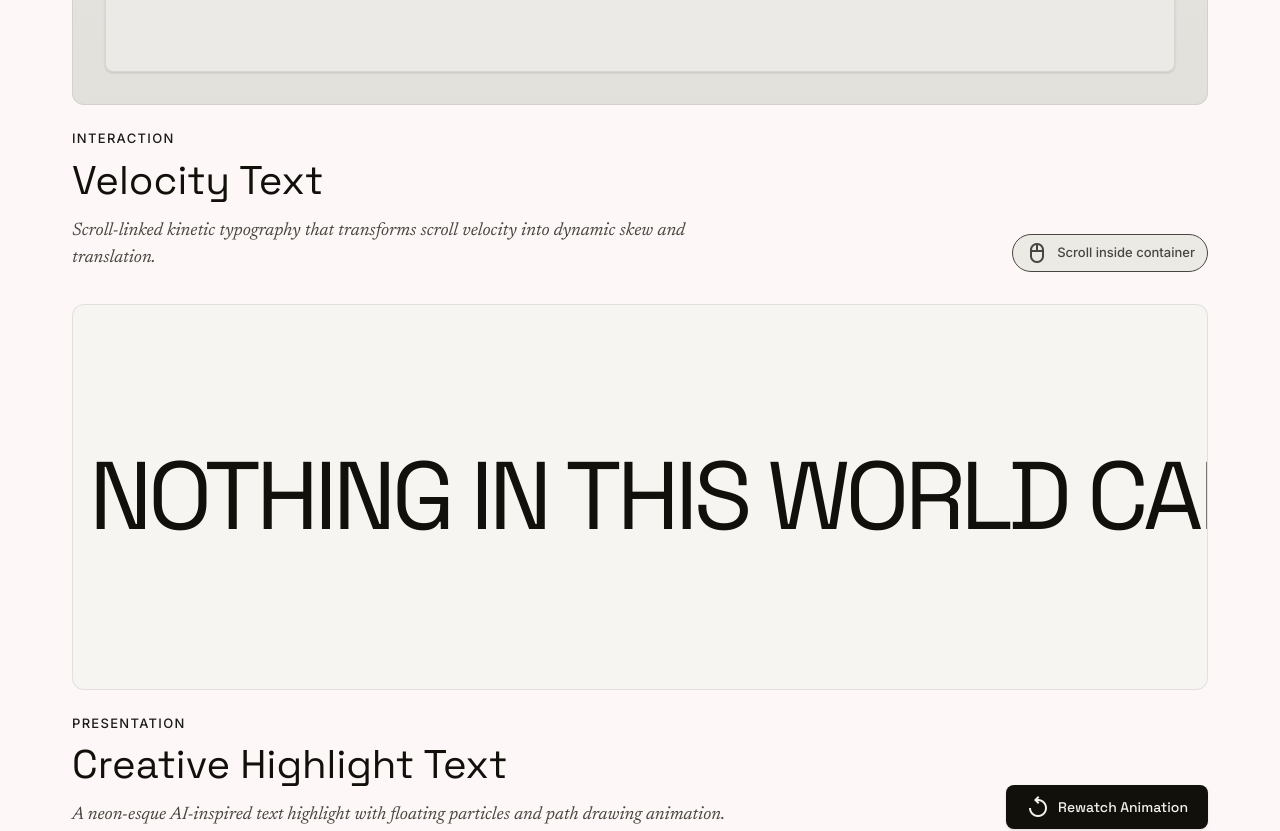
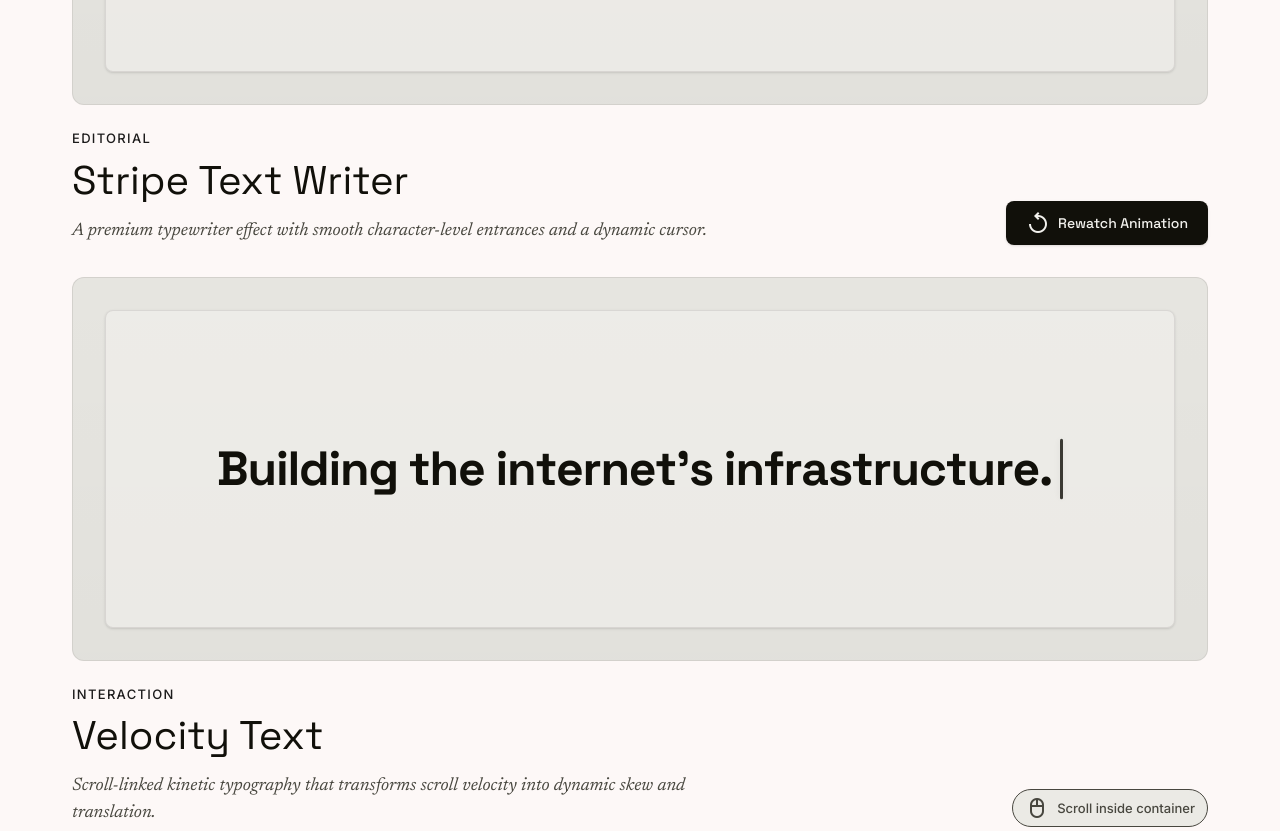
Before and after one commit to TakshPatel02/ComponentLabs, a React (Vite) app: page /components/text in a window 1280 px wide. Shown: the part 960-1791 px from the top of the page. Built offline with nearby package versions, Linux system fonts and the light colour scheme.

Commit message:
feat: implement StripeWriter animation component and add to text components showcase page

```diff
--- a/src/Pages/Components/TextComponentPage.jsx
+++ b/src/Pages/Components/TextComponentPage.jsx
@@ -2,10 +2,12 @@ import React, { useState } from 'react'
 import EncryptedText from "../../components/TextComponents/EncryptedText";
 import VelocityText from "../../components/TextComponents/VelocityText";
 import { CreativeHighlightText } from "../../components/TextComponents/CreativeHighlightText";
+import StripeWriter from "../../components/TextComponents/StripeWriter";
 
 const TextComponentPage = () => {
   const [replayKey, setReplayKey] = useState(0);
   const [highlightReplayKey, setHighlightReplayKey] = useState(0);
+  const [stripeReplayKey, setStripeReplayKey] = useState(0);
   return (
     <>
       {/* Encrypted Text Component Section */}
@@ -48,6 +50,49 @@ const TextComponentPage = () => {
               className="text-2xl md:text-5xl font-mono-code font-bold text-primary tracking-tighter"
               interval={40}
               duration={2000}
+            />
+          </div>
+        </div>
+      </div>
+
+      {/* Stripe Text Writer Component Section */}
+      <div className="w-full flex flex-col group mt-6">
+        {/* Component Header and Controls */}
+        <div className="mb-8 flex flex-col md:flex-row md:items-end justify-between gap-6">
+          <div className="flex-1">
+            <span className="font-system-micro text-system-micro text-secondary tracking-widest uppercase mb-2 block">
+              Editorial
+            </span>
+            <h3 className="font-section-heading text-[32px] md:text-[40px] leading-tight text-primary transition-colors">
+              Stripe Text Writer
+            </h3>
+            <p className="font-editorial-standard text-editorial-standard text-on-surface-variant italic mt-3 max-w-2xl">
+              A premium typewriter effect with smooth character-level entrances and a dynamic cursor.
+            </p>
+          </div>
+
+          <div className="shrink-0 flex items-center">
+            <button
+              onClick={() => setStripeReplayKey((v) => v + 1)}
+              className="flex items-center justify-center gap-2 bg-primary text-cursor-cream hover:bg-error-warm px-5 py-2.5 rounded-lg text-sm font-medium font-['Space_Grotesk'] transition-all active:scale-[0.98] shadow-sm hover:shadow-md"
+            >
+              <span className="material-symbols-outlined text-[18px]">
+                replay
+              </span>
+              Rewatch Animation
+            </button>
+          </div>
+        </div>
+
+        <div className="w-full min-h-75 md:h-96 bg-cursor-light rounded-xl oklab-border p-4 md:p-8 flex flex-col items-center justify-center relative overflow-hidden transition-all duration-500 group-hover:shadow-[0_20px_70px_-10px_rgba(38,37,30,0.05)]">
+          <div className="absolute inset-0 z-0 bg-linear-to-b from-transparent to-black/2 pointer-events-none"></div>
+
+          <div className="relative z-10 w-full h-full flex items-center justify-center bg-cursor-cream/60 rounded-lg oklab-border shadow-sm">
+            <StripeWriter
+              key={stripeReplayKey}
+              text="Building the internet's infrastructure."
+              className="text-2xl md:text-5xl font-section-heading font-bold text-primary tracking-tight text-center px-4"
+              speed={0.04}
             />
           </div>
         </div>
--- /dev/null
+++ b/src/components/TextComponents/StripeWriter.jsx
@@ -0,0 +1,88 @@
+import { motion } from 'motion/react';
+
+const StripeWriter = ({
+  text = "Building the internet's infrastructure.",
+  delay = 0,
+  speed = 0.03,
+  className = "",
+  cursorClassName = "bg-primary",
+  triggerOnce = true
+}) => {
+  const characters = text.split("");
+
+  const container = {
+    hidden: { opacity: 0 },
+    visible: {
+      opacity: 1,
+      transition: {
+        staggerChildren: speed,
+        delayChildren: delay,
+      },
+    },
+  };
+
+  const child = {
+    visible: {
+      opacity: 1,
+      y: 0,
+      rotateX: 0,
+      scale: 1,
+      filter: "blur(0px)",
+      transition: {
+        type: "spring",
+        damping: 15,
+        stiffness: 150,
+        mass: 0.8
+      },
+    },
+    hidden: {
+      opacity: 0,
+      y: 20,
+      rotateX: 90,
+      scale: 0.8,
+      filter: "blur(8px)",
+      transition: {
+        type: "spring",
+        damping: 15,
+        stiffness: 150,
+      },
+    },
+  };
+
+  return (
+    <motion.div
+      variants={container}
+      initial="hidden"
+      whileInView="visible"
+      viewport={{ once: triggerOnce, amount: 0.3 }}
+      className={`flex flex-wrap items-center justify-center perspective-[1000px] ${className}`}
+    >
+      {characters.map((char, index) => (
+        <motion.span
+          variants={child}
+          key={index}
+          className="inline-block white-space-pre origin-bottom"
+          style={{ transformStyle: "preserve-3d" }}
+        >
+          {char === " " ? "\u00A0" : char}
+        </motion.span>
+      ))}
+      <motion.span
+        initial={{ opacity: 0, scaleY: 0.5 }}
+        animate={{
+          opacity: [0, 1, 0],
+          scaleY: [0.8, 1.1, 0.8],
+        }}
+        transition={{
+          duration: 0.8,
+          repeat: Infinity,
+          ease: "easeInOut",
+          delay: characters.length * speed + delay
+        }}
+        className={`inline-block w-micro-2 h-[1.2em] ml-2 align-middle rounded-full shadow-[0_0_8px_rgba(0,0,0,0.1)] ${cursorClassName}`}
+      />
+    </motion.div>
+  );
+};
+
+export default StripeWriter;
```
Also changed, not shown: 1 other file (tests, documents, lock files or other folders).
